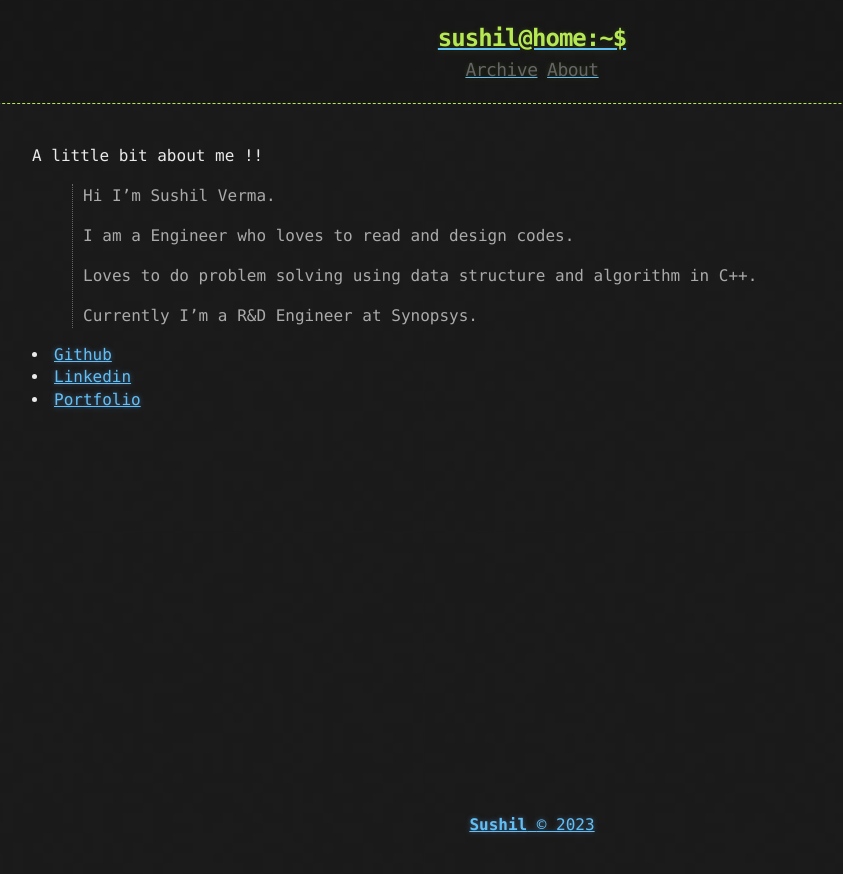
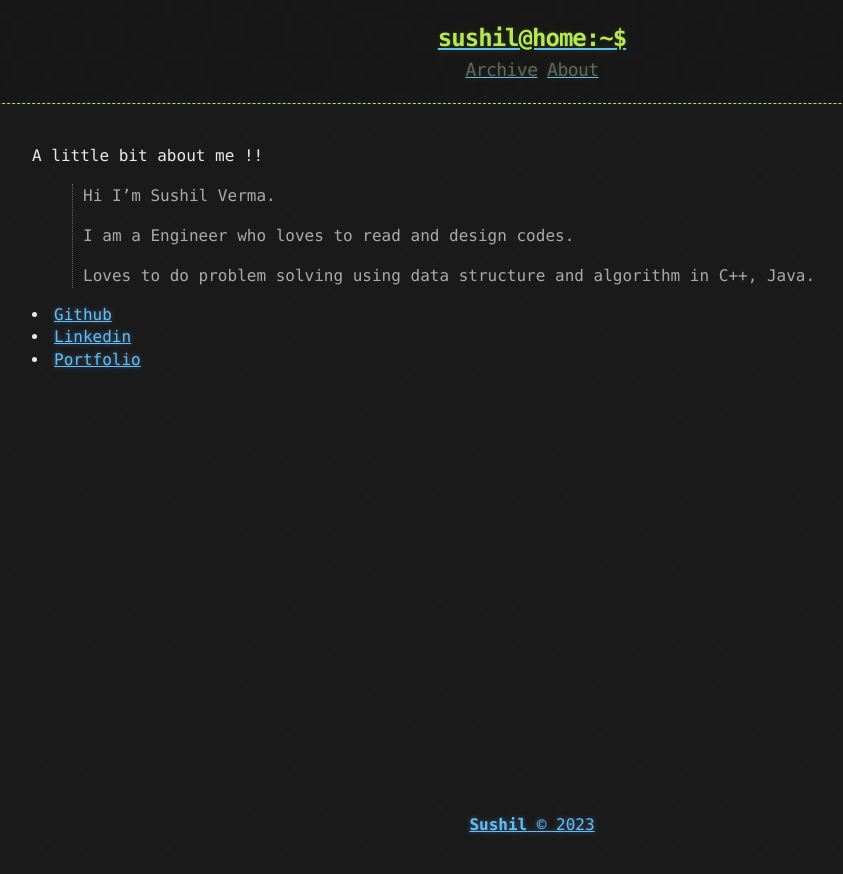
Before and after one commit to shushill/blog, a Jekyll site: the page built from about.md, in a window 1280 px wide. Shown: the top 874 px of the page, without its empty margins (108-951 px from the left). Built offline with Jekyll 4.4.1, drawn with Linux system fonts in a browser that asks for light colours.

Commit message:
Update about.md

```diff
--- a/about.md
+++ b/about.md
@@ -8,9 +8,9 @@ A little bit about me !!
 >
 > I am a Engineer who loves to read and design codes.
 >
-> Loves to do problem solving using data structure and algorithm in C++.
+> Loves to do problem solving using data structure and algorithm in C++, Java.
 >
-> Currently I'm a R&D Engineer at Synopsys.
+
 
 
 
```
